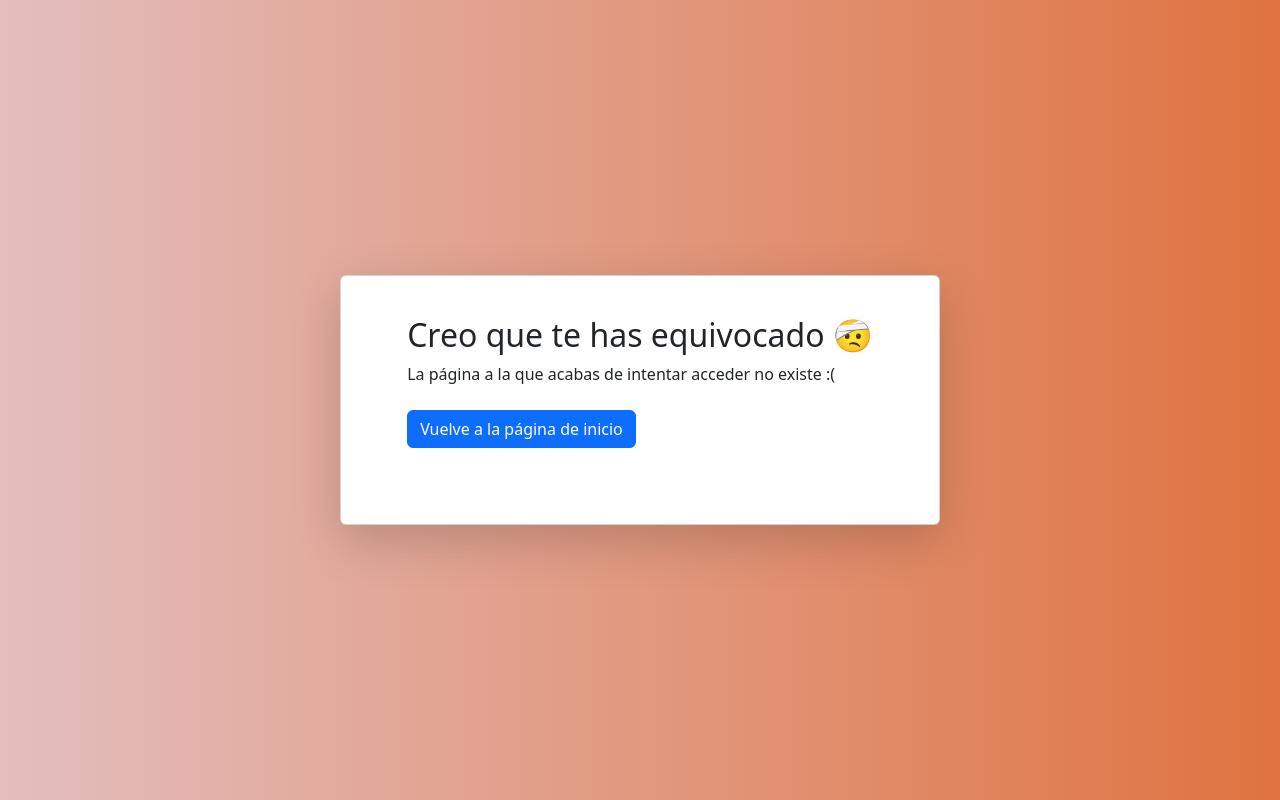
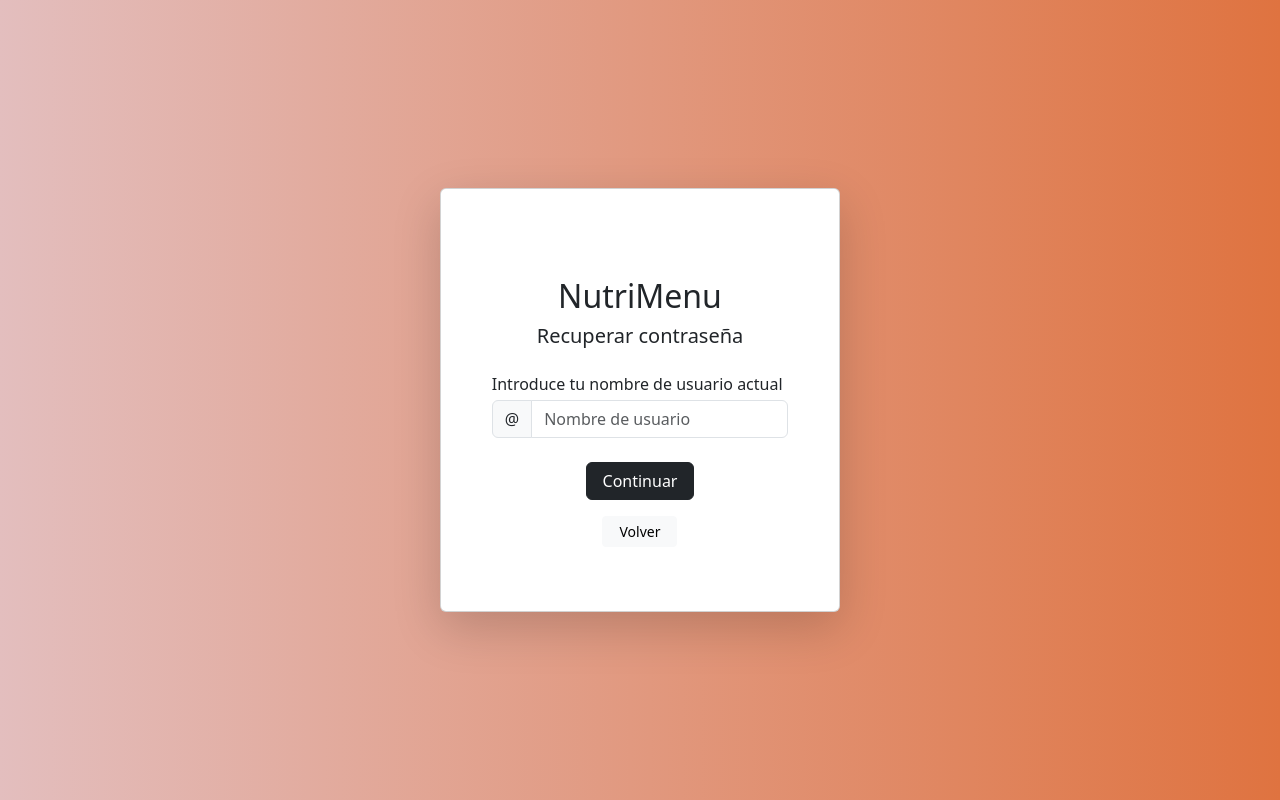
Before and after one commit to alvaromanjon/NutriMenu, a React (Create React App) app in the folder webapps/frontend/: page /forgot-password in a window 1280 px wide. Built offline with nearby package versions, Linux system fonts and the light colour scheme.

Commit message:
feat: Create forgotten password page (#22)

```diff
--- a/webapps/frontend/public/index.html
+++ b/webapps/frontend/public/index.html
@@ -5,10 +5,7 @@
     <link rel="icon" href="%PUBLIC_URL%/favicon.ico" />
     <meta name="viewport" content="width=device-width, initial-scale=1" />
     <meta name="theme-color" content="#000000" />
-    <meta
-      name="description"
-      content="Web site created using create-react-app"
-    />
+    <meta name="description" content="Web site created using create-react-app" />
     <link rel="apple-touch-icon" href="%PUBLIC_URL%/logo192.png" />
     <!--
       manifest.json provides metadata used when your web app is installed on a
@@ -24,7 +21,7 @@
       work correctly both with client-side routing and a non-root public URL.
       Learn how to configure a non-root public URL by running `npm run build`.
     -->
-    <title>React App</title>
+    <title>NutriMenu</title>
   </head>
   <body>
     <noscript>You need to enable JavaScript to run this app.</noscript>
--- a/webapps/frontend/src/App.js
+++ b/webapps/frontend/src/App.js
@@ -5,6 +5,7 @@ import Login from "./Login";
 import Register from "./Register";
 import SeleccionLocal from "./SeleccionLocal";
 import NotFound from "./NotFound";
+import ForgotPassword from "./ForgotPassword";
 
 function App() {
   return (
@@ -16,6 +17,9 @@ function App() {
           </Route>
           <Route exact path="/register">
             <Register />
+          </Route>
+          <Route exact path="/forgot-password">
+            <ForgotPassword />
           </Route>
           <Route exact path="/empresas/choose">
             <SeleccionEmpresa />
--- /dev/null
+++ b/webapps/frontend/src/ForgotPassword.js
@@ -0,0 +1,135 @@
+import { useState } from "react";
+import { Form, Button, Container, Card, InputGroup, Alert, Row, Col } from "react-bootstrap";
+import { useHistory } from "react-router-dom";
+
+const ForgotPassword = () => {
+  const [userExists, setUserExists] = useState(false);
+  const [userNotExists, setUserNotExists] = useState(false);
+  const [usuario, setUsuario] = useState("");
+  const [newPassword, setNewPassword] = useState("");
+  const [repeatNewPassword, setRepeatNewPassword] = useState("");
+  const [passwordsDontMatch, setPasswordsDontMatch] = useState(false);
+  const [passwordsMatch, setPasswordsMatch] = useState(false);
+  const history = useHistory();
+
+  const handleCheckUser = (e) => {
+    e.preventDefault();
+
+    if (usuario === "exampleUser") {
+      setUserExists(true);
+    } else {
+      setUserNotExists(true);
+    }
+  };
+
+  const handleComprobePasswords = (e) => {
+    e.preventDefault();
+
+    if (newPassword !== repeatNewPassword) {
+      setPasswordsDontMatch(true);
+      setPasswordsMatch(false);
+    } else {
+      setPasswordsDontMatch(false);
+      setPasswordsMatch(true);
+      setTimeout(() => {
+        history.push("/login");
+      }, 800);
+    }
+  };
+
+  const showCheckUser = () => {
+    return (
+      <Form onSubmit={handleCheckUser}>
+        <Form.Label className=" mt-3 mb-1">Introduce tu nombre de usuario actual</Form.Label>
+        <InputGroup>
+          <InputGroup.Text id="usuario-at">@</InputGroup.Text>
+          <Form.Control
+            type="username"
+            placeholder="Nombre de usuario"
+            aria-label="Nombre de usuario"
+            aria-describedby="usuario-at"
+            value={usuario}
+            onChange={(e) => setUsuario(e.target.value)}
+          />
+        </InputGroup>
+
+        {userNotExists && (
+          <Alert className="mt-3" variant="danger">
+            No hay ningún usuario con este nombre de usuario
+          </Alert>
+        )}
+
+        <Button className="d-flex justify-content-center mx-auto mt-4 mb-3 px-3" variant="dark" type="submit">
+          Continuar
+        </Button>
+      </Form>
+    );
+  };
+
+  const showSetPassword = () => {
+    return (
+      <Form onSubmit={handleComprobePasswords}>
+        <Form.Group controlId="formPassword">
+          <Form.Label className=" mt-1 mb-1">Introduce tu nueva contraseña</Form.Label>
+          <Form.Control
+            type="password"
+            placeholder="Contraseña"
+            value={newPassword}
+            onChange={(e) => setNewPassword(e.target.value)}
+          />
+        </Form.Group>
+
+        <Form.Group controlId="formPassword">
+          <Form.Label className=" mt-3 mb-1">Repite tu nueva contraseña</Form.Label>
+          <Form.Control
+            type="password"
+            placeholder="Contraseña"
+            value={repeatNewPassword}
+            onChange={(e) => setRepeatNewPassword(e.target.value)}
+          />
+        </Form.Group>
+        {passwordsDontMatch && (
+          <Alert className="mt-3" variant="danger">
+            Las contraseñas no coinciden
+          </Alert>
+        )}
+        {passwordsMatch && (
+          <Alert className="mt-3" variant="success">
+            La contraseña se ha actualizado correctamente
+          </Alert>
+        )}
+        <Button className="d-flex justify-content-center mx-auto mt-4 mb-3 px-3" variant="dark" type="submit">
+          Continuar
+        </Button>
+      </Form>
+    );
+  };
+
+  return (
+    <Container fluid className="d-flex justify-content-center align-items-center vh-100">
+      <Card
+        className="d-flex flex-column justify-content-center align-items-center py-4 shadow-lg"
+        style={{ width: "25rem" }}
+      >
+        <Card.Body>
+          <h2 className="text-center mt-5">NutriMenu</h2>
+          <h5 className="text-center mt-1">Recuperar contraseña</h5>
+          {!userExists ? showCheckUser() : showSetPassword()}
+          <Button
+            className="d-flex justify-content-center mx-auto mt-2 mb-4 px-3"
+            variant="light"
+            type="submit"
+            size="sm"
+            onClick={() => {
+              history.go(-1);
+            }}
+          >
+            Volver
+          </Button>
+        </Card.Body>
+      </Card>
+    </Container>
+  );
+};
+
+export default ForgotPassword;
--- a/webapps/frontend/src/Login.js
+++ b/webapps/frontend/src/Login.js
@@ -1,6 +1,6 @@
 import { useState } from "react";
-import { Form, Button, Container, Row, Col, Card } from "react-bootstrap";
-import { useHistory } from "react-router-dom";
+import { Form, Button, Container, Card } from "react-bootstrap";
+import { useHistory, Link } from "react-router-dom";
 
 const Login = () => {
   const [email, setEmail] = useState("");
@@ -22,6 +22,7 @@ const Login = () => {
       >
         <Card.Body>
           <h2 className="text-center mt-5">NutriMenu</h2>
+          <h5 className="text-center mt-1">Inicio de sesión</h5>
           <Form onSubmit={handleSubmit}>
             <Form.Group controlId="formBasicEmail">
               <Form.Label className=" mt-3 mb-1">Introduce tu correo electrónico</Form.Label>
@@ -42,8 +43,11 @@ const Login = () => {
                 onChange={(e) => setPassword(e.target.value)}
               />
             </Form.Group>
+            <Button className="mt-3 text-decoration-none" variant="link" as={Link} to="/forgot-password">
+              ¿Has olvidado tu contraseña?
+            </Button>
 
-            <Button className="d-flex justify-content-center mx-auto mt-4 mb-3 px-3" variant="dark" type="submit">
+            <Button className="d-flex justify-content-center mx-auto mt-2 mb-3 px-3" variant="dark" type="submit">
               Iniciar sesión
             </Button>
           </Form>
--- a/webapps/frontend/src/NotFound.js
+++ b/webapps/frontend/src/NotFound.js
@@ -1,4 +1,4 @@
-import { Container, Row, Col, Card, Button } from "react-bootstrap";
+import { Container, Card, Button } from "react-bootstrap";
 import { Link } from "react-router-dom";
 
 const NotFound = () => {
@@ -10,7 +10,7 @@ const NotFound = () => {
       >
         <Card.Body>
           <h2 className="px-6">Creo que te has equivocado 🤕</h2>
-          <p className="px-6">La página a la que acabas de intentar acceder no existe :(</p>
+          <p className="px-6 mt-3">La página a la que acabas de intentar acceder no existe :(</p>
           <Button className="mt-2 mb-3" as={Link} to="/">
             Vuelve a la página de inicio
           </Button>
--- a/webapps/frontend/src/Register.js
+++ b/webapps/frontend/src/Register.js
@@ -1,5 +1,6 @@
 import { useState } from "react";
-import { Form, Button, Container, Row, Col, Card, InputGroup } from "react-bootstrap";
+import { Form, Button, Container, Card, InputGroup } from "react-bootstrap";
+import { useHistory } from "react-router-dom";
 
 const Register = () => {
   const [usuario, setUsuario] = useState("");
@@ -9,6 +10,7 @@ const Register = () => {
   const [rol, setRol] = useState("");
   const [empresa, setEmpresa] = useState("");
   const [local, setLocal] = useState("");
+  const history = useHistory();
 
   const handleSubmit = (e) => {
     e.preventDefault();
@@ -117,6 +119,17 @@ const Register = () => {
             <Button className="d-flex justify-content-center mx-auto mt-4 mb-3 px-3" variant="dark" type="submit">
               Registrarme
             </Button>
+            <Button
+              className="d-flex justify-content-center mx-auto mt-2 mb-4 px-3"
+              variant="light"
+              type="submit"
+              size="sm"
+              onClick={() => {
+                history.go(-1);
+              }}
+            >
+              Volver
+            </Button>
           </Form>
         </Card.Body>
       </Card>
```
